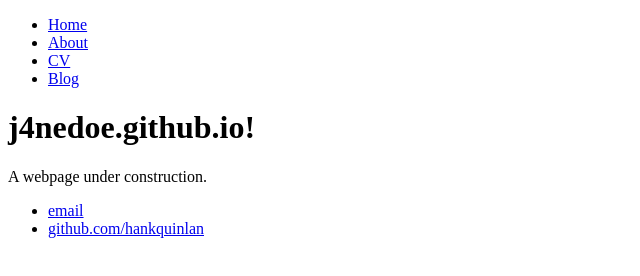
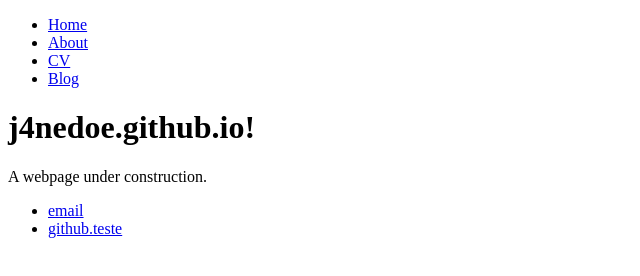
Before and after one commit to j4nedoe/j4nedoe.github.io, a plain HTML site: page index.html in a window 1280 px wide. Shown: the whole page, without its empty margins (0-640 px from the left). Drawn offline with Linux system fonts and the light colour scheme.

Commit message:
Update index.html

```diff
--- a/index.html
+++ b/index.html
@@ -21,7 +21,7 @@
 		<footer>
     		<ul>
         		<li><a href="testeteste@gmail.com">email</a></li>
-        		<li><a href="https://github.com/tn">github.com/hankquinlan</a></li>
+        		<li><a href="https://github.com/teste">github.teste</a></li>
 			</ul>
 		</footer>
 	</body>
```
